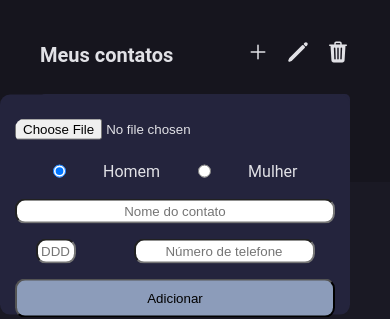
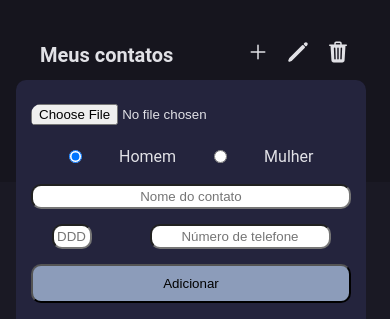
Before and after one commit to emanueloliveiraandradeutfpr/Contacts, a website: page index.html in a window 390 px wide. Both pictures are taken after a click on the item 258 px from the left and 55 px from the top of the page. Shown: the top 319 px of the page. Drawn offline with nearby package versions, Linux system fonts and the light colour scheme; grey boxes are pictures that could not be loaded.

Commit message:
trying media to fix form

```diff
--- a/style.css
+++ b/style.css
@@ -36,7 +36,7 @@ header {
 .container-form {
     position: absolute;
     width: 350px;
-    height: 220px;
+    height: 250px;
     transform: translate(-246px, 68%);
     background-color: #24243D;
     border-radius: 10px;
@@ -284,3 +284,24 @@ header form,
     width: 100%;
     margin-inline: auto;
 }
+
+
+
+
+@media (max-width: 374px) {
+    .container-form {
+        transform: translate(-205px, 65%);
+    }
+}
+
+@media (max-width: 400px) {
+    .container-form {
+        transform: translate(-216px, 65%);
+    }
+}
+
+@media (max-width: 415px) {
+    .container-form {
+        transform: translate(-230px, 60%);
+    }
+}
```
